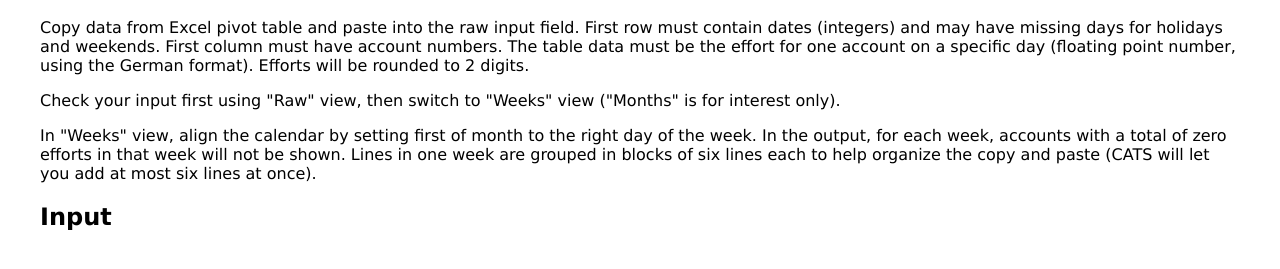
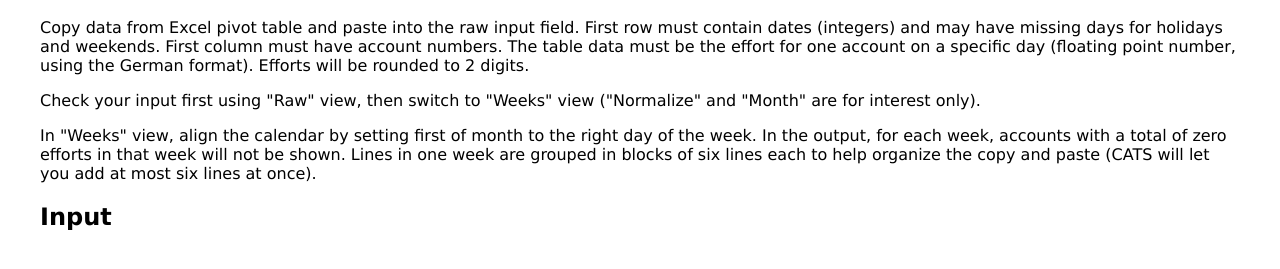
Before and after one commit to 0dB/cats-utils, a website: page index.html in a window 1280 px wide. Shown: the part 81-350 px from the top of the page. Drawn offline with Linux system fonts and the light colour scheme.

Commit message:
Showing another interim version ("normalized").

```diff
--- a/index.html
+++ b/index.html
@@ -3,9 +3,6 @@
   <head>
     <meta charset="utf-8" />
     <link href="main.css" rel="stylesheet">
-    <meta name="viewport" content="width=device-width,initial-scale=1,maximum-scale=1,user-scalable=no">
-    <meta http-equiv="X-UA-Compatible" content="IE=edge,chrome=1">
-    <meta name="HandheldFriendly" content="true">
   </head>
   <body>
     <h1>CATS Utilities</h1>
@@ -15,7 +12,7 @@
       The table data must be the effort for one account on a specific day (floating point number, using the German format).
       Efforts will be rounded to 2 digits.</p>
 
-    <p>Check your input first using "Raw" view, then switch to "Weeks" view ("Months" is for interest only).</p>
+    <p>Check your input first using "Raw" view, then switch to "Weeks" view ("Normalize" and "Month" are for interest only).</p>
 
     <p>In "Weeks" view, align the calendar by setting first of month to the right day of the week.
       In the output, for each week, accounts with a total of zero efforts in that week will not be shown.
```
Also changed, not shown: 1 other file.
